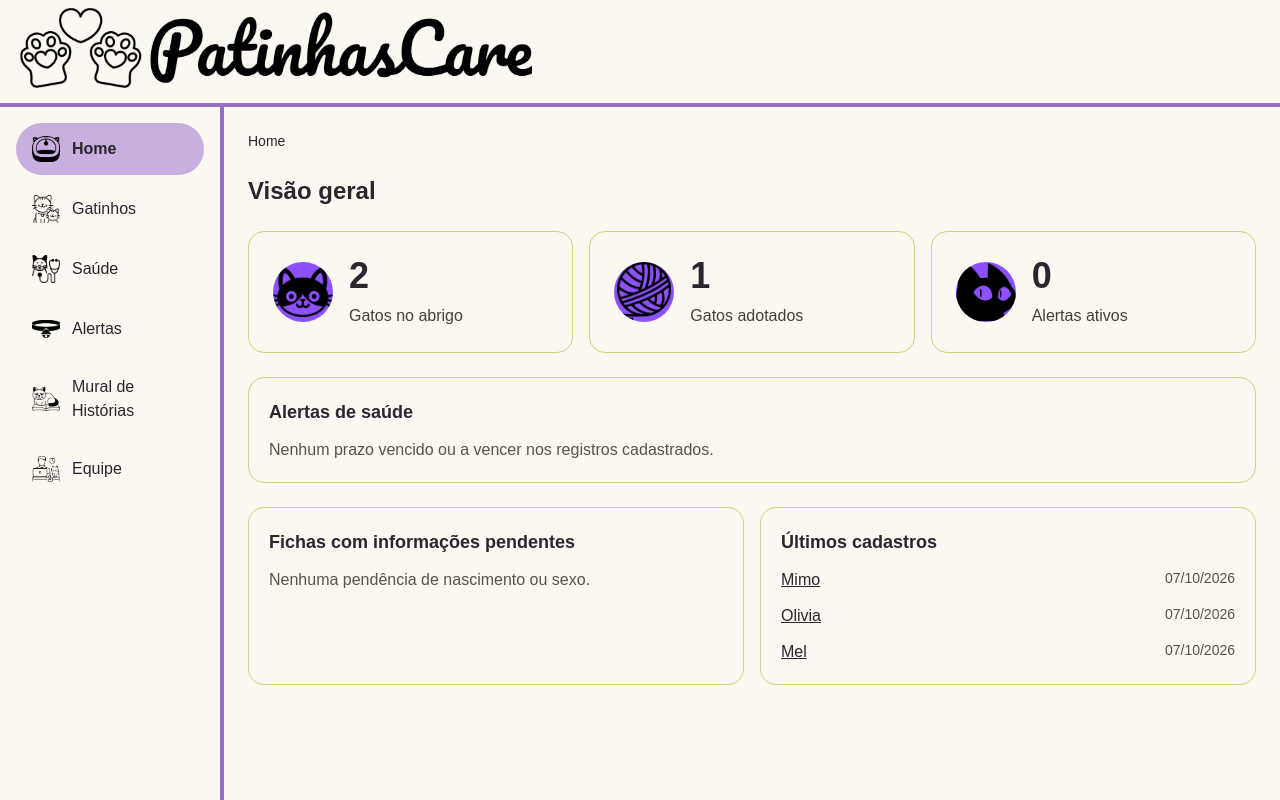
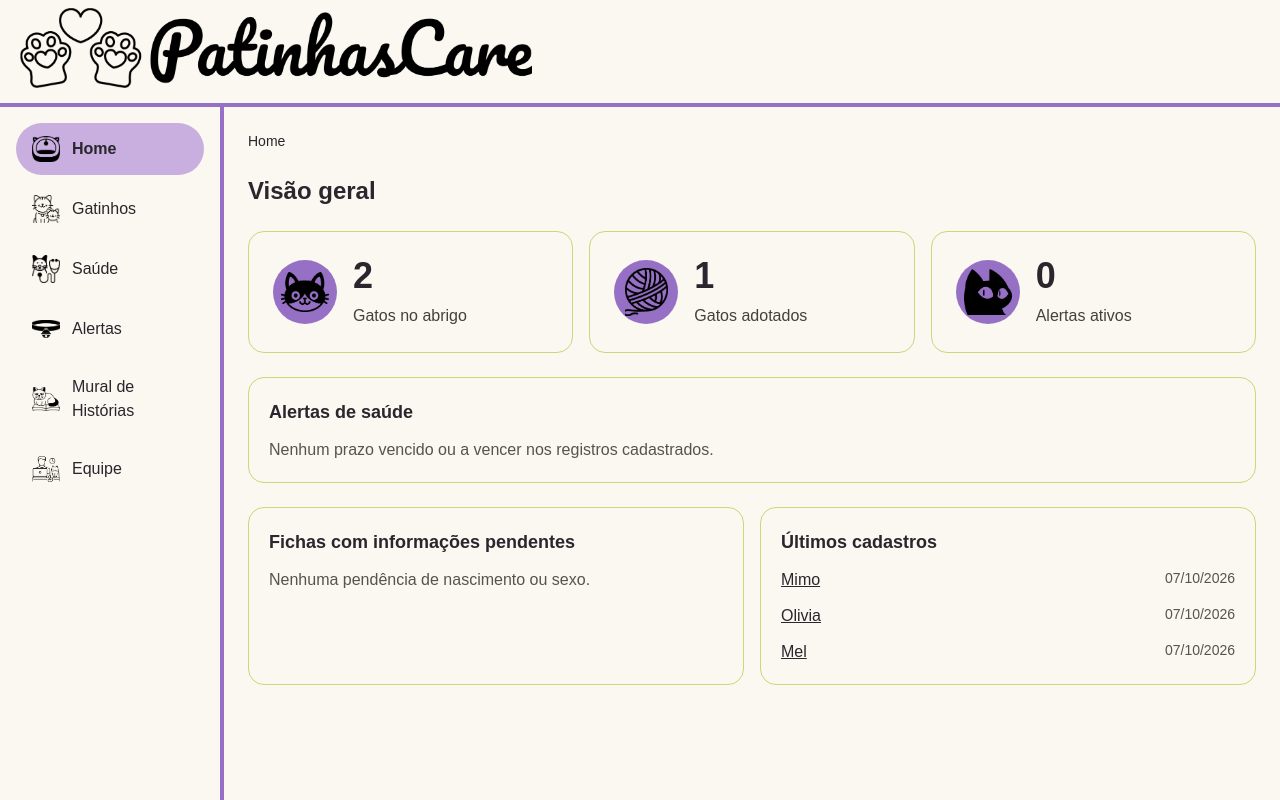
Before and after one commit to yaascarol/ProjetoPatinhasCare, a React app in the folder frontend/: page / in a window 1280 px wide. Built offline with nearby package versions, Linux system fonts and the light colour scheme; the HTML template or start-up script is replaced by a standard one.

Commit message:
arrumando ícones para ficarem com as cores padronizadas

```diff
--- a/frontend/src/pages/HomePage.jsx
+++ b/frontend/src/pages/HomePage.jsx
@@ -69,11 +69,15 @@ export default function HomePage() {
                         key={indicador.label}
                         className="flex items-center gap-4 rounded-2xl border border-lima p-6"
                     >
-                        <img
-                            src={indicador.icone}
-                            alt=""
-                            className="h-15 w-15 shrink-0 object-contain bg-violet-500 rounded-4xl"
-                        />
+                        <div
+                            className="flex h-16 w-16 shrink-0 items-center justify-center rounded-full bg-roxo p-2"
+                        >
+                            <img
+                                src={indicador.icone}
+                                alt=""
+                                className="h-full w-full object-contain"
+                            />
+                        </div>
 
                         <div>
                             <p className="text-4xl font-semibold">
```
